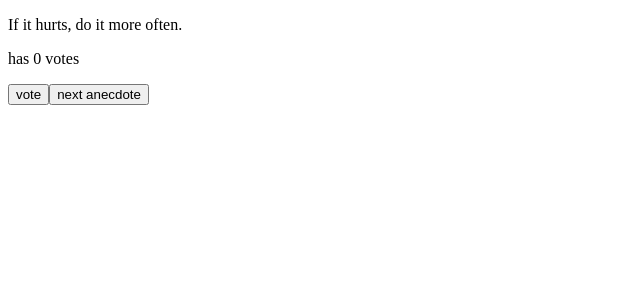
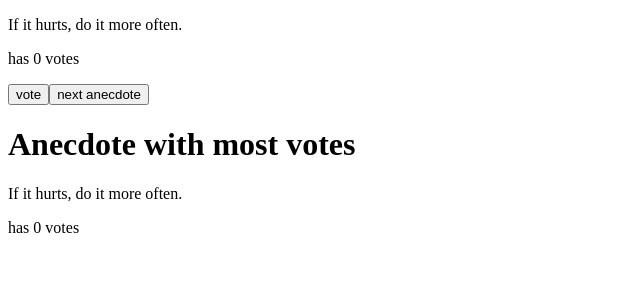
Before and after one commit to TheDevJoeT/FullStackOpenExercises, a React (Vite) app in the folder part1/: page / in a window 1280 px wide. Shown: the top 300 px of the page, without its empty margins (0-640 px from the left). Built offline with nearby package versions, Linux system fonts and the light colour scheme.

Commit message:
exercise 1.14

```diff
--- a/part1/src/App.jsx
+++ b/part1/src/App.jsx
@@ -22,6 +22,8 @@ const App = () => {
     setVotes(copy); // Update the state with the copy
   };
 
+  const mostVotesIndex = votes.indexOf(Math.max(...votes));
+
   const handleNextAnecdote = () => {
     const randomIndex = Math.floor(Math.random() * anecdotes.length);
     setSelected(randomIndex);
@@ -33,6 +35,10 @@ const App = () => {
       <p>has {votes[selected]} votes</p>
       <button onClick={handleVote}>vote</button>
       <button onClick={handleNextAnecdote}>next anecdote</button>
+
+      <h1>Anecdote with most votes</h1>
+      <p>{anecdotes[mostVotesIndex]}</p>
+      <p>has {votes[mostVotesIndex]} votes</p>
     </div>
   );
 };
```
